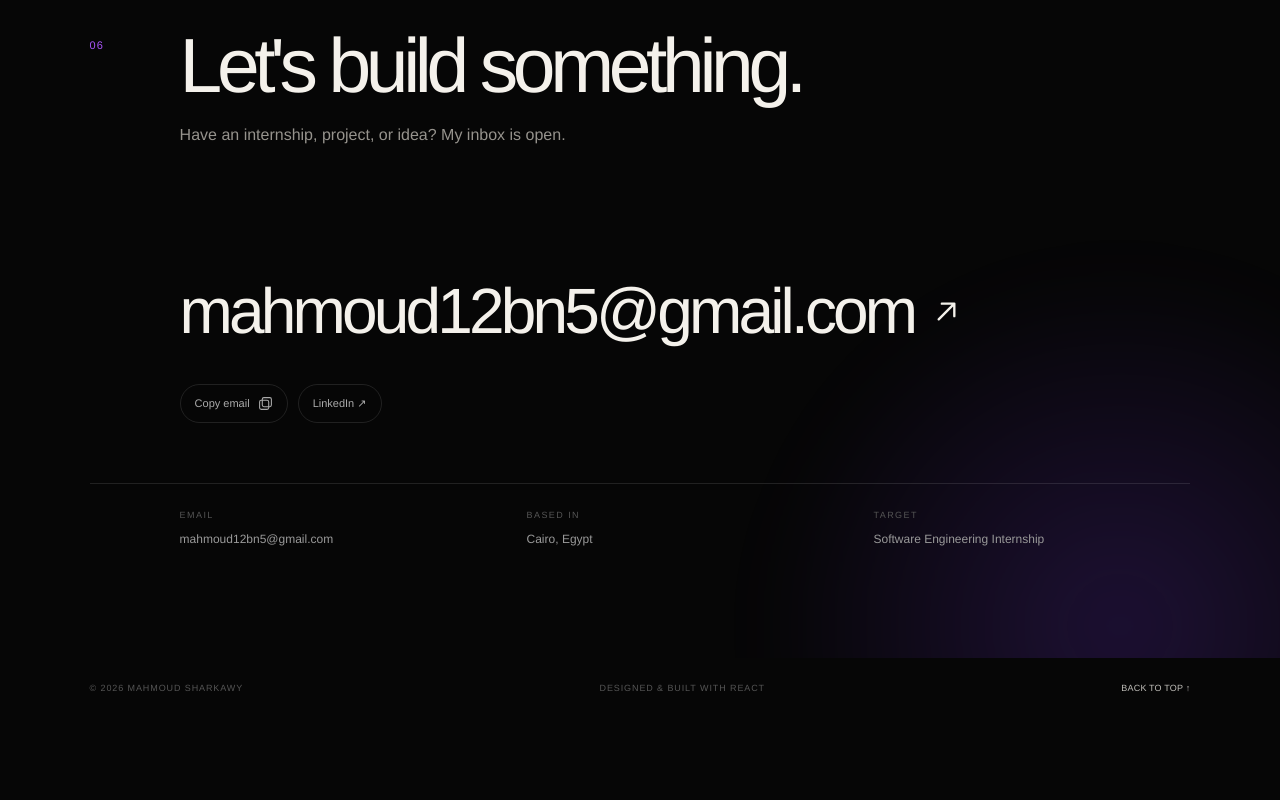
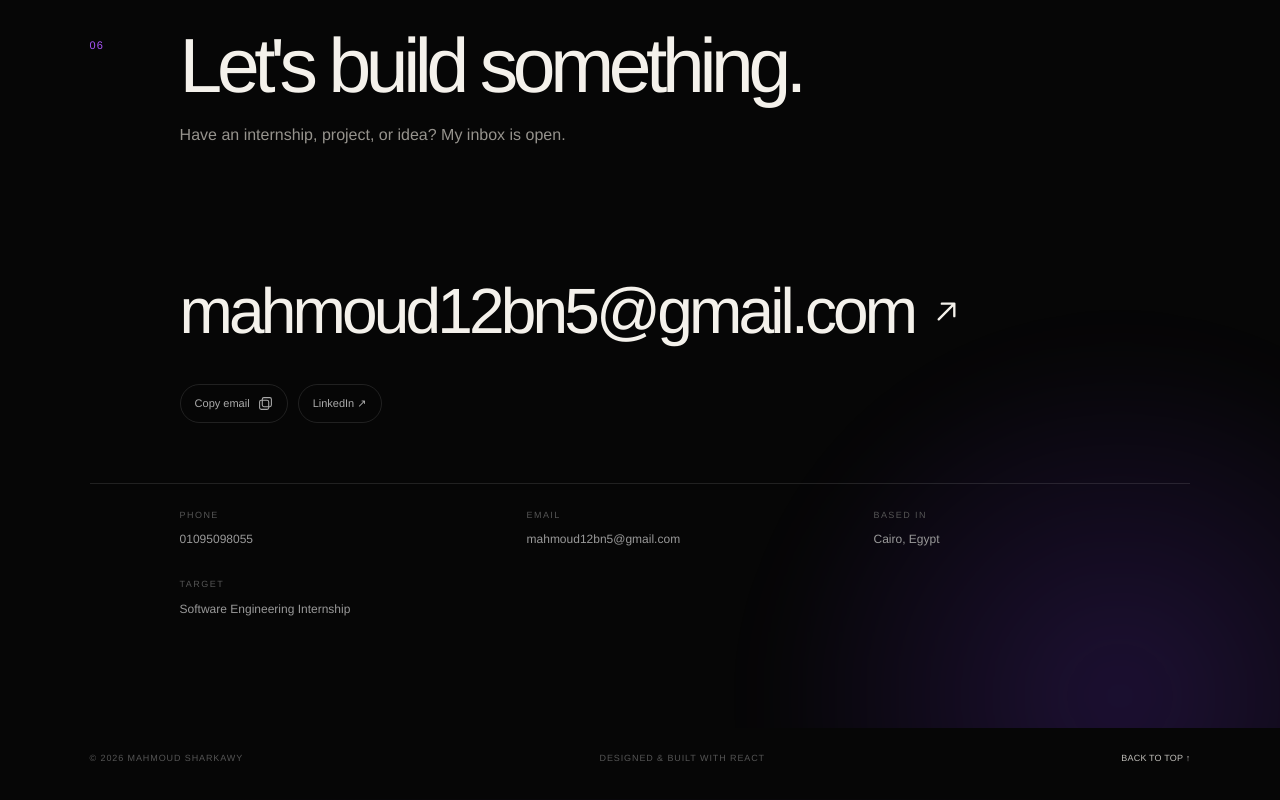
Before and after one commit to mahmoudsharks09/mahmoud-sharkawy-portfolio, a React (Vite) app: page / in a window 1280 px wide. Shown: the part 4733-5533 px from the top of the page. Before the commit the page ends 5464 px from the top, so only its background shows below. Built offline with nearby package versions, Linux system fonts and the light colour scheme; a web font is replaced by a local one.

Commit message:
Add phone number to contact section

```diff
--- a/src/App.tsx
+++ b/src/App.tsx
@@ -346,7 +346,7 @@ function Contact() {
         </div>
       </div>
       <div className="contact-details">
-        {CONTACT_INFO.slice(2, 4).map((item) => (
+        {CONTACT_INFO.slice(1, 4).map((item) => (
           <div key={item.label}><span>{item.label.toUpperCase()}</span><strong>{item.value}</strong></div>
         ))}
         <div><span>TARGET</span><strong>{CAREER_TARGETS[0]}</strong></div>
```
